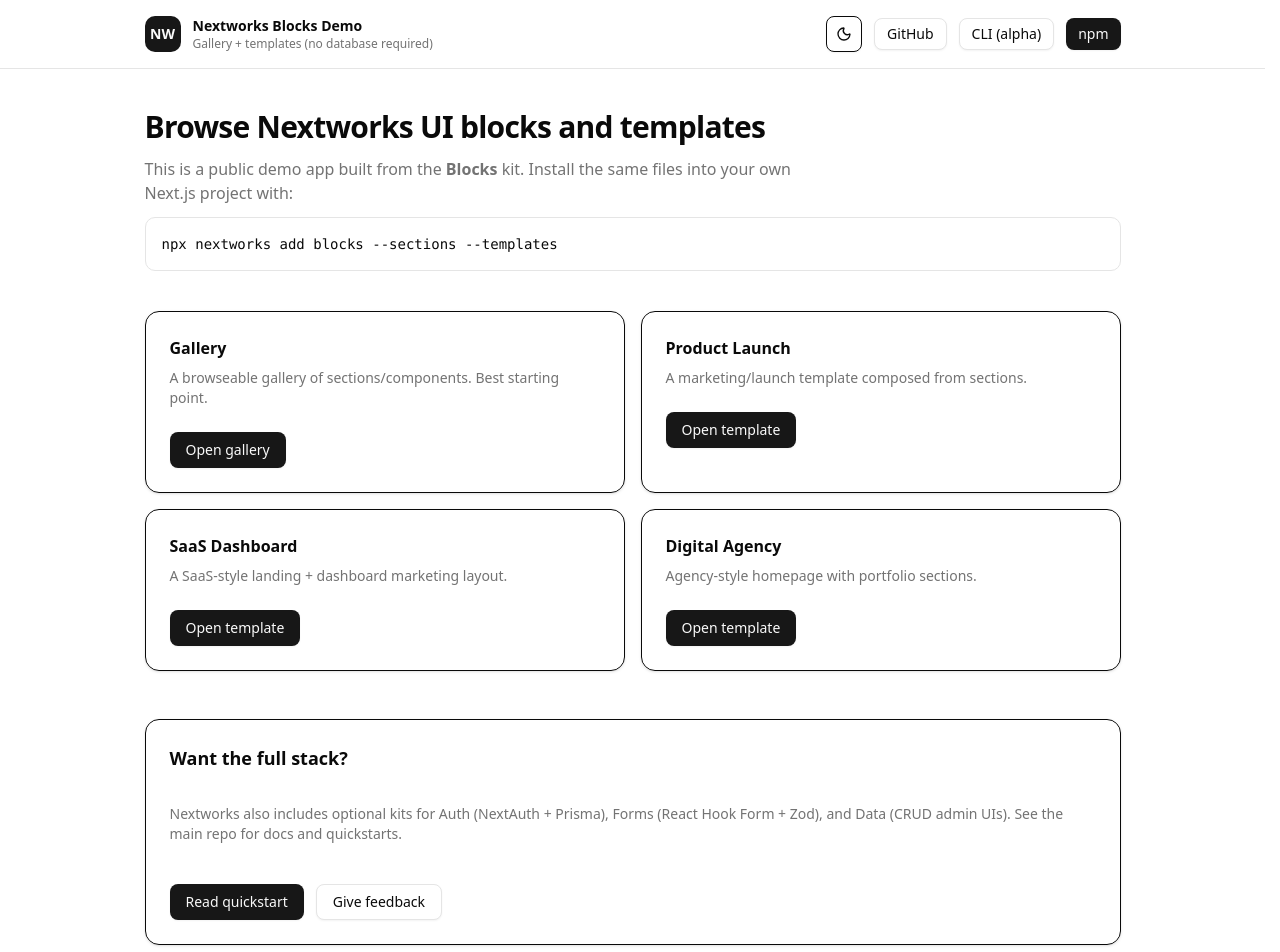
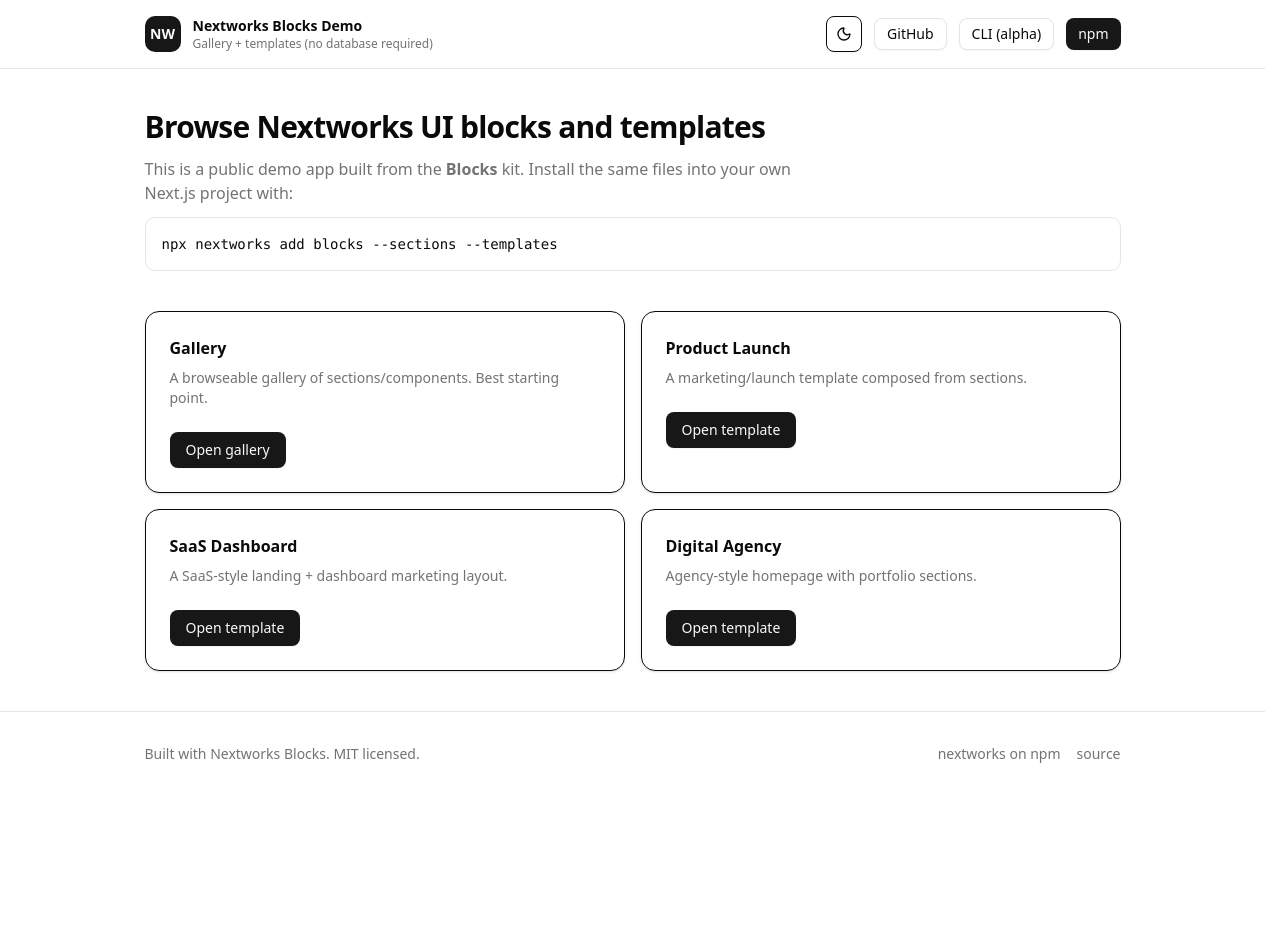
Before and after one commit to jblh/nextworks-demo, a Next.js app: page / in a window 1280 px wide. Shown: the top 952 px of the page. After the commit the page ends 800 px from the top, so only its background shows below. Built offline with nearby package versions, Linux system fonts and the light colour scheme; what @nextworks/blocks-core would draw is missing.

Commit message:
chore: fix ui

```diff
--- a/app/page.tsx
+++ b/app/page.tsx
@@ -95,36 +95,7 @@
           />
         </section>
 
-        <section className="mt-12">
-          <Card className="p-6">
-            <h2 className="text-lg font-semibold">Want the full stack?</h2>
-            <p className="mt-2 text-sm text-muted-foreground">
-              Nextworks also includes optional kits for Auth (NextAuth + Prisma),
-              Forms (React Hook Form + Zod), and Data (CRUD admin UIs). See the
-              main repo for docs and quickstarts.
-            </p>
-            <div className="mt-4 flex flex-col gap-3 sm:flex-row">
-              <Button asChild>
-                <a
-                  href="https://github.com/jblh/nextworks-cli#quickstart"
-                  target="_blank"
-                  rel="noopener noreferrer"
-                >
-                  Read quickstart
-                </a>
-              </Button>
-              <Button asChild variant="outline">
-                <a
-                  href="https://github.com/jblh/nextworks-cli/discussions"
-                  target="_blank"
-                  rel="noopener noreferrer"
-                >
-                  Give feedback
-                </a>
-              </Button>
-            </div>
-          </Card>
-        </section>
+
       </main>
 
       <footer className="border-t border-border">
```
